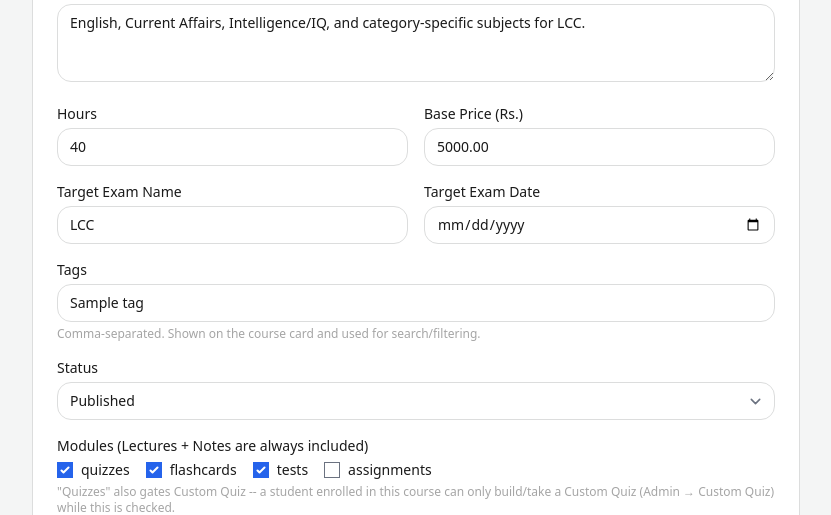
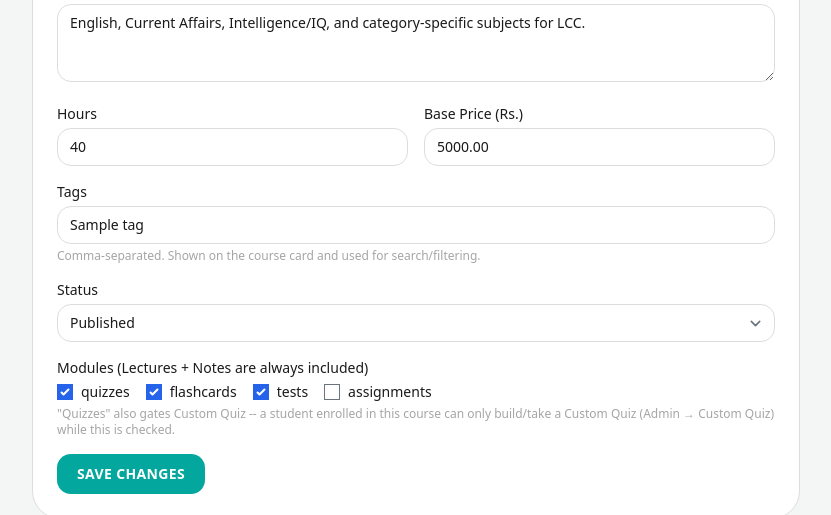
Before and after one commit to Rameesha-Malik/claude, a Laravel app: page /admin/courses/1/edit in a window 1280 px wide. Shown: the part 801-1316 px from the top of the page, without its empty margins (344-1175 px from the left). Run offline with Laravel 12, Linux system fonts and the light colour scheme; the visitor is signed in with stand-in values (Sample User, id 1); data comes from the database, SQL or seed files in the repository; tables that the repository leaves empty hold one stand-in row (values such as "Sample post"); style sheets or scripts are compiled from the project's sources; parts of the project's set-up code (start-up, migrations or seed data) failed here and were passed over; some libraries are stand-ins or nearby versions; some web fonts are replaced.

Commit message:
Remove Target Exam Name/Date from the course form; keep Tags
Client asked to remove Target Exam Name, Target Exam Date, and Tags
from the course form. Confirmed Tags should stay -- it also drives the
public Courses page's filter pills and the tag badges on course cards
and the course detail page, not just an admin field. Removed only
Target Exam Name/Date.

Left courses.target_exam_name/date and the Student Dashboard's
per-course countdown badge alone: that countdown reads a student's own
profile-set target exam first, falling back to the course's, so it's
still a live, independently-working feature (Profile > target exam)
even once admin can no longer set the course-level value for new
courses.

Co-Authored-By: Claude Sonnet 5 <noreply@anthropic.com>
Claude-Session: https://claude.ai/code/session_01GCjxBw13kxpwEKqy715LPy

```diff
--- a/lion-forces-lms/app/Http/Controllers/Admin/CourseController.php
+++ b/lion-forces-lms/app/Http/Controllers/Admin/CourseController.php
@@ -176,8 +176,6 @@ class CourseController extends Controller
             'flashcards_enabled' => 'boolean',
             'tests_enabled' => 'boolean',
             'assignments_enabled' => 'boolean',
-            'target_exam_name' => 'nullable|string|max:100',
-            'target_exam_date' => 'nullable|date',
             'tags' => 'nullable|string|max:500',
             'thumbnail' => 'nullable|image|max:2048',
         ]);
--- a/lion-forces-lms/resources/js/Pages/Admin/Courses/Form.tsx
+++ b/lion-forces-lms/resources/js/Pages/Admin/Courses/Form.tsx
@@ -49,8 +49,6 @@ export default function CourseForm({ course, categories, instructors }: Props) {
         flashcards_enabled: course?.flashcards_enabled ?? false,
         tests_enabled: course?.tests_enabled ?? false,
         assignments_enabled: course?.assignments_enabled ?? false,
-        target_exam_name: course?.target_exam_name ?? '',
-        target_exam_date: course?.target_exam_date ?? '',
         tags: course?.tags.map((t) => t.name).join(', ') ?? '',
         thumbnail: null as File | null,
     });
@@ -127,17 +125,6 @@ export default function CourseForm({ course, categories, instructors }: Props) {
                 <div>
                     <label className={labelClass}>Base Price (Rs.)</label>
                     <input type="number" className={inputClass} value={form.data.base_price} onChange={(e) => form.setData('base_price', e.target.value)} />
-                </div>
-            </div>
-
-            <div className="grid grid-cols-2 gap-4">
-                <div>
-                    <label className={labelClass}>Target Exam Name</label>
-                    <input className={inputClass} value={form.data.target_exam_name} onChange={(e) => form.setData('target_exam_name', e.target.value)} />
-                </div>
-                <div>
-                    <label className={labelClass}>Target Exam Date</label>
-                    <input type="date" className={inputClass} value={form.data.target_exam_date} onChange={(e) => form.setData('target_exam_date', e.target.value)} />
                 </div>
             </div>
 
```
